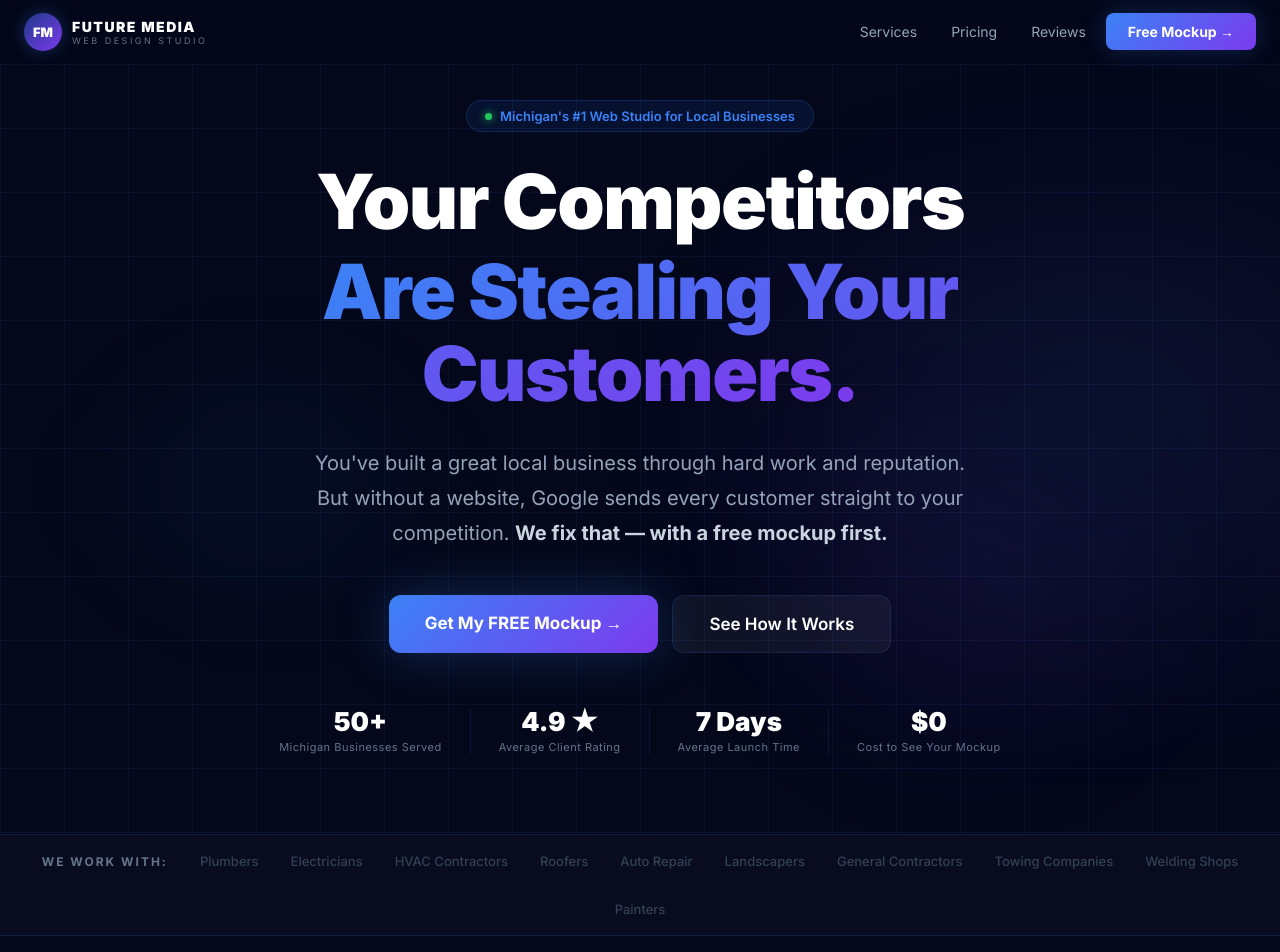
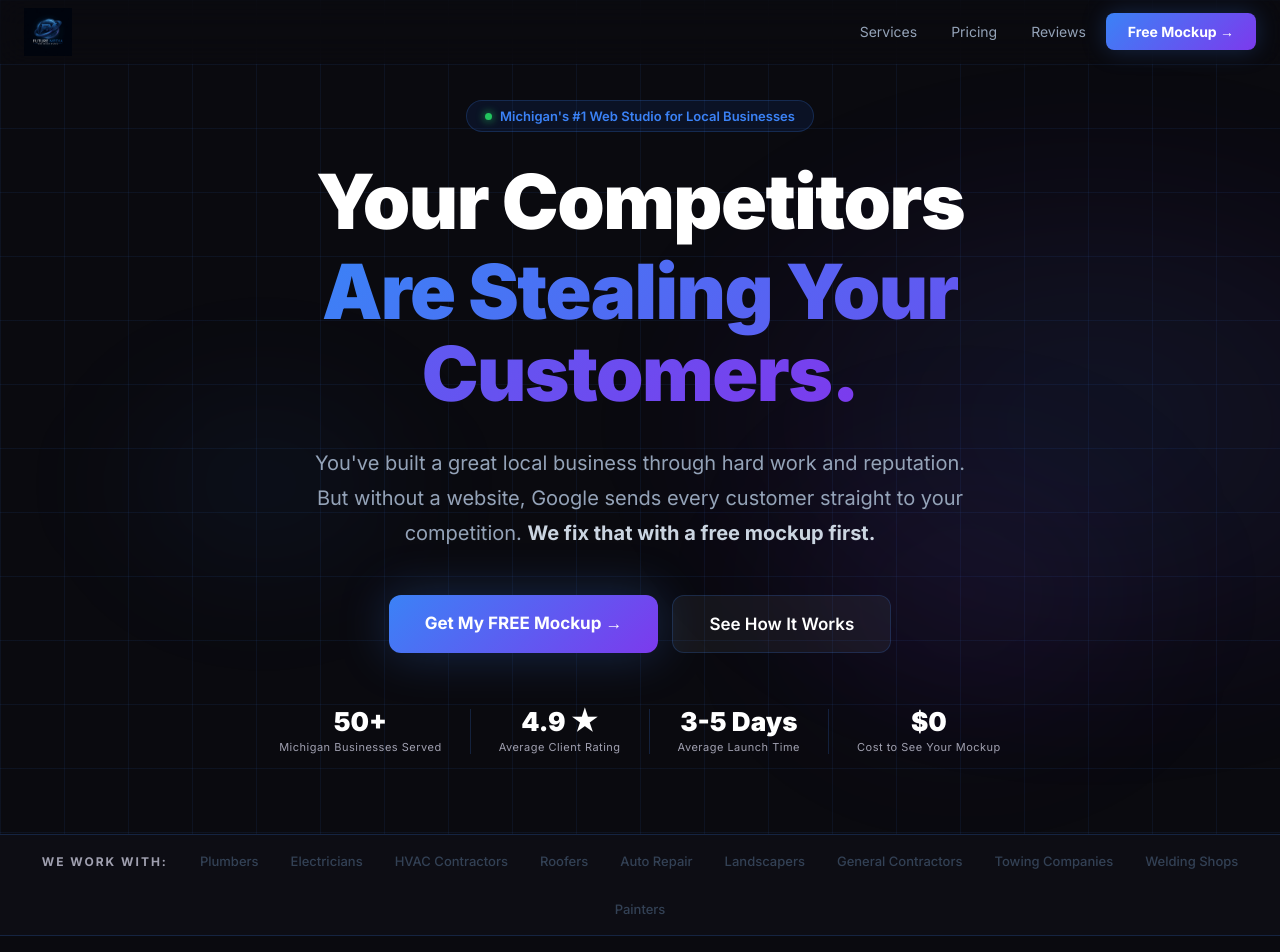
Before and after one commit to davej6/futuremedia-website, a Next.js app: page / in a window 1280 px wide. Shown: the top 952 px of the page. Built offline with nearby package versions, Linux system fonts and the light colour scheme.

Commit message:
Dark theme, logo, no monthly fees, fixed timelines, removed AI dashes

```diff
--- a/app/globals.css
+++ b/app/globals.css
@@ -4,15 +4,15 @@ html { scroll-behavior: smooth; }
 
 body {
   font-family: 'Inter', 'Segoe UI', system-ui, sans-serif;
-  background: #04081a;
-  color: #e2e8f0;
+  background: #0a0a0f;
+  color: #ffffff;
   -webkit-font-smoothing: antialiased;
   -moz-osx-font-smoothing: grayscale;
 }
 
 input, textarea, button { font-family: inherit; }
 
-input::placeholder { color: #334155; }
+input::placeholder { color: #4a4a6a; }
 
 a { transition: opacity 0.15s; }
 a:hover { opacity: 0.85; }
@@ -68,5 +68,5 @@ input:focus {
 
 /* Scrollbar */
 ::-webkit-scrollbar { width: 6px; }
-::-webkit-scrollbar-track { background: #04081a; }
-::-webkit-scrollbar-thumb { background: #1e3a8a; border-radius: 3px; }
+::-webkit-scrollbar-track { background: #0a0a0f; }
+::-webkit-scrollbar-thumb { background: #1a3aaf; border-radius: 3px; }
--- a/app/page.tsx
+++ b/app/page.tsx
@@ -4,10 +4,10 @@ import { useState, useEffect, useRef } from 'react'
 // ─── BRAND TOKENS ───────────────────────────────────────────────
 const B  = '#3b82f6'   // electric blue
 const P  = '#7c3aed'   // purple
-const BG = '#04081a'   // deep space
-const C  = 'rgba(255,255,255,0.03)'  // card bg
-const E  = 'rgba(59,130,246,0.14)'   // border
-const M  = '#64748b'   // muted
+const BG = '#0a0a0f'   // deep space
+const C  = '#13131e'   // card bg
+const E  = 'rgba(59,130,246,0.2)'    // border
+const M  = '#a0a0b0'   // muted
 
 // ─── DATA ───────────────────────────────────────────────────────
 const TESTIMONIALS = [
@@ -23,40 +23,40 @@ const SERVICES = [
   { icon: '🌐', title: 'Custom Website Design', sub: 'From $499', desc: 'Mobile-first, lightning-fast websites built to rank on Google and turn visitors into customers. Every site is built from scratch for your specific business.' },
   { icon: '📈', title: 'Local SEO & Google Rankings', sub: 'Included Free', desc: 'We optimize your site so you show up when people search "plumber near me" or "electrician in [your city]". Own your local market.' },
   { icon: '⭐', title: 'Google Reviews Growth', sub: 'Included Free', desc: 'We set up systems that automatically collect more 5-star reviews — making your business the obvious choice over competitors.' },
-  { icon: '🔧', title: 'Hosting & Maintenance', sub: '$79/mo', desc: 'We handle everything. Hosting, updates, security, SSL, and support. You focus on your trade, we handle your web presence.' },
+  { icon: '🔧', title: 'Hosting & Maintenance', sub: '1 Year Free', desc: 'First year of hosting included free with every package. Fast, secure, and fully managed so you never have to think about it.' },
 ]
 
 const STEPS = [
   { n: '01', title: 'Get a Free Mockup',   desc: 'We design a real visual mockup of your website for free. No commitment, no credit card, no risk.' },
-  { n: '02', title: 'We Build It Fast',    desc: 'Once you approve, our team builds your site in 7–14 days. Professional, fast, and done right the first time.' },
+  { n: '02', title: 'We Build It Fast',    desc: 'Once you approve, our team builds your site in 3-5 days. Professional, fast, and done right the first time.' },
   { n: '03', title: 'Your Phone Rings',    desc: 'Your site goes live, ranks on Google, and customers start calling. That\'s the whole point.' },
 ]
 
 const PRICING = [
   {
     name: 'Starter', price: '$499', sub: 'one-time payment',
-    features: ['Custom 5-page website', 'Mobile responsive design', 'Google Maps integration', 'Contact form + click-to-call', 'Basic on-page SEO', '1 revision round', '14-day delivery'],
+    features: ['Custom 5-page website', 'Mobile responsive design', 'Google Maps integration', 'Contact form + click-to-call', 'Basic on-page SEO', '1 revision round', '3-5 day delivery'],
     cta: 'Get Started', hot: false,
   },
   {
     name: 'Pro', price: '$999', sub: 'one-time payment', badge: 'Most Popular',
-    features: ['Custom 8-page website', 'Full local SEO setup', 'Google Business optimization', 'Review collection system', 'Speed optimization', '3 revision rounds', '30-day post-launch support'],
+    features: ['Custom 8-page website', 'Full local SEO setup', 'Google Business optimization', 'Review collection system', 'Speed optimization', '3 revision rounds', '5-7 day delivery', '30-day post-launch support'],
     cta: 'Get Free Mockup', hot: true,
   },
   {
     name: 'Elite', price: '$1,999', sub: 'one-time payment',
-    features: ['Custom 15+ page website', 'Advanced SEO + blog setup', 'Monthly content updates', 'Google Ads campaign setup', 'Analytics dashboard', 'Unlimited revisions', '90-day priority support'],
+    features: ['Custom 15+ page website', 'Advanced SEO + blog setup', 'Regular content updates included', 'Google Ads campaign setup', 'Analytics dashboard', 'Unlimited revisions', '90-day priority support'],
     cta: "Let's Talk", hot: false,
   },
 ]
 
 const FAQS = [
-  { q: 'How long does it take?',             a: 'Most websites are live in 7–14 days. We work fast because we know your time is money.' },
+  { q: 'How long does it take?',             a: 'Most websites are live in 3-5 days. We work fast because we know your time is money.' },
   { q: 'What\'s this "free mockup" thing?',  a: 'Before you pay a single dollar, we build you a real visual mockup of your website. You approve it, then we build it. Zero risk.' },
   { q: 'Do I own my website?',               a: '100% yes. You own the domain, the content, and all the code. We build it for you and hand over the keys.' },
   { q: 'Will I rank on Google?',             a: 'That\'s the whole point. Every site we build includes local SEO so you rank when people in your city search for your service.' },
-  { q: 'I\'m not tech-savvy — is that ok?', a: 'Completely fine. You don\'t touch a thing. We handle all updates, hosting, and maintenance. Just call us when you need a change.' },
-  { q: 'How much does hosting cost?',        a: 'Our hosting + maintenance plan is $79/month and covers everything — hosting, SSL, updates, backups, and support.' },
+  { q: 'Is that ok if I\'m not tech-savvy?', a: 'Completely fine. You don\'t touch a thing. We handle all updates, hosting, and maintenance. Just reach out when you need a change.' },
+  { q: 'Are there any monthly fees?',        a: 'No monthly fees ever. All packages are one-time payments. You own your site outright. The only optional recurring cost is hosting after year one, which you can handle yourself or we can manage for a small flat fee.' },
 ]
 
 const PROBLEMS = [
@@ -64,7 +64,7 @@ const PROBLEMS = [
   { bad: true,  text: 'No way to show off your Google Reviews online' },
   { bad: true,  text: 'Customers can\'t find your phone number after hours' },
   { bad: true,  text: 'Competitors with basic sites are outranking and outearning you' },
-  { bad: false, text: 'Future Media fixes ALL of this — guaranteed' },
+  { bad: false, text: 'Future Media fixes ALL of this, guaranteed' },
 ]
 
 // ─── HELPERS ────────────────────────────────────────────────────
@@ -115,7 +115,7 @@ function Navbar() {
     <nav style={{
       position: 'fixed', top: 0, left: 0, right: 0, zIndex: 200,
       height: 64,
-      background: scrolled ? 'rgba(4,8,26,0.96)' : 'rgba(4,8,26,0.6)',
+      background: scrolled ? 'rgba(10,10,15,0.97)' : 'rgba(10,10,15,0.6)',
       backdropFilter: 'blur(16px)',
       borderBottom: `1px solid ${scrolled ? E : 'transparent'}`,
       transition: 'all 0.3s',
@@ -123,12 +123,8 @@ function Navbar() {
       display: 'flex', alignItems: 'center', justifyContent: 'space-between',
     }}>
       {/* Logo */}
-      <div style={{ display: 'flex', alignItems: 'center', gap: 10 }}>
-        <div style={{ width: 38, height: 38, borderRadius: '50%', background: `linear-gradient(135deg,#1e3a8a,${P})`, display: 'flex', alignItems: 'center', justifyContent: 'center', fontWeight: 900, fontSize: 13, color: '#fff', boxShadow: `0 0 16px ${B}50`, flexShrink: 0 }}>FM</div>
-        <div>
-          <div style={{ fontWeight: 900, fontSize: 14, letterSpacing: 1.5, color: '#fff' }}>FUTURE MEDIA</div>
-          <div style={{ fontSize: 9, color: M, letterSpacing: 2.5, textTransform: 'uppercase' }}>Web Design Studio</div>
-        </div>
+      <div style={{ display: 'flex', alignItems: 'center' }}>
+        <img src="/logo.jpg" alt="Future Media" style={{ height: '48px', width: 'auto' }} />
       </div>
       {/* Links + CTA */}
       <div style={{ display: 'flex', alignItems: 'center', gap: 6 }}>
@@ -168,7 +164,7 @@ function Hero() {
         </h1>
 
         <p style={{ fontSize: 'clamp(16px,2vw,20px)', color: '#94a3b8', maxWidth: 660, margin: '0 auto 44px', lineHeight: 1.75 }}>
-          You've built a great local business through hard work and reputation. But without a website, Google sends every customer straight to your competition. <strong style={{ color: '#cbd5e1' }}>We fix that — with a free mockup first.</strong>
+          You've built a great local business through hard work and reputation. But without a website, Google sends every customer straight to your competition. <strong style={{ color: '#cbd5e1' }}>We fix that with a free mockup first.</strong>
         </p>
 
         {/* CTAs */}
@@ -183,7 +179,7 @@ function Hero() {
 
         {/* Stats */}
         <div style={{ display: 'flex', gap: 0, justifyContent: 'center', flexWrap: 'wrap' }}>
-          {[['50+','Michigan Businesses Served'],['4.9 ★','Average Client Rating'],['7 Days','Average Launch Time'],['$0','Cost to See Your Mockup']].map(([n, l], i) => (
+          {[['50+','Michigan Businesses Served'],['4.9 ★','Average Client Rating'],['3-5 Days','Average Launch Time'],['$0','Cost to See Your Mockup']].map(([n, l], i) => (
             <div key={l} style={{ padding: '0 28px', borderRight: i < 3 ? `1px solid ${E}` : 'none', textAlign: 'center' }}>
               <div style={{ fontSize: 26, fontWeight: 900, color: '#fff', lineHeight: 1 }}>{n}</div>
               <div style={{ fontSize: 11, color: M, marginTop: 5, letterSpacing: 0.5 }}>{l}</div>
@@ -199,7 +195,7 @@ function Hero() {
 function TrustStrip() {
   const trades = ['Plumbers','Electricians','HVAC Contractors','Roofers','Auto Repair','Landscapers','General Contractors','Towing Companies','Welding Shops','Painters']
   return (
-    <div style={{ background: 'rgba(255,255,255,0.015)', borderTop: `1px solid ${E}`, borderBottom: `1px solid ${E}`, padding: '18px 24px', overflow: 'hidden' }}>
+    <div style={{ background: '#0d0d14', borderTop: `1px solid ${E}`, borderBottom: `1px solid ${E}`, padding: '18px 24px', overflow: 'hidden' }}>
       <div style={{ display: 'flex', alignItems: 'center', justifyContent: 'center', gap: 32, flexWrap: 'wrap' }}>
         <span style={{ color: M, fontSize: 12, fontWeight: 700, textTransform: 'uppercase', letterSpacing: 2, flexShrink: 0 }}>We work with:</span>
         {trades.map(t => <span key={t} style={{ color: '#334155', fontSize: 13, fontWeight: 500, whiteSpace: 'nowrap' }}>{t}</span>)}
@@ -243,7 +239,7 @@ function Problem() {
 // ─── SERVICES ────────────────────────────────────────────────────
 function Services() {
   return (
-    <section id="services" style={{ padding: '80px 24px', background: 'rgba(255,255,255,0.012)' }}>
+    <section id="services" style={{ padding: '80px 24px', background: '#0d0d14' }}>
       <div style={{ maxWidth: 1120, margin: '0 auto' }}>
         <div style={{ textAlign: 'center', marginBottom: 56 }}>
           <SectionLabel>What We Do</SectionLabel>
@@ -296,7 +292,7 @@ function HowItWorks() {
 // ─── TESTIMONIALS ────────────────────────────────────────────────
 function Testimonials() {
   return (
-    <section id="reviews" style={{ padding: '100px 24px', background: 'rgba(255,255,255,0.012)' }}>
+    <section id="reviews" style={{ padding: '100px 24px', background: '#111118' }}>
       <div style={{ maxWidth: 1120, margin: '0 auto' }}>
         <div style={{ textAlign: 'center', marginBottom: 56 }}>
           <SectionLabel>Real Results</SectionLabel>
@@ -466,17 +462,13 @@ function Contact() {
 // ─── FOOTER ──────────────────────────────────────────────────────
 function Footer() {
   return (
-    <footer style={{ borderTop: `1px solid ${E}`, padding: '48px 24px 32px', background: 'rgba(0,0,0,0.2)' }}>
+    <footer style={{ borderTop: `1px solid ${E}`, padding: '48px 24px 32px', background: '#060608' }}>
       <div style={{ maxWidth: 1120, margin: '0 auto' }}>
         <div style={{ display: 'flex', justifyContent: 'space-between', flexWrap: 'wrap', gap: 32, marginBottom: 40 }}>
           {/* Brand */}
           <div style={{ maxWidth: 280 }}>
-            <div style={{ display: 'flex', alignItems: 'center', gap: 10, marginBottom: 14 }}>
-              <div style={{ width: 36, height: 36, borderRadius: '50%', background: `linear-gradient(135deg,#1e3a8a,${P})`, display: 'flex', alignItems: 'center', justifyContent: 'center', fontWeight: 900, fontSize: 12, color: '#fff' }}>FM</div>
-              <div>
-                <div style={{ fontWeight: 900, fontSize: 13, letterSpacing: 1.5, color: '#fff' }}>FUTURE MEDIA</div>
-                <div style={{ fontSize: 9, color: M, letterSpacing: 2, textTransform: 'uppercase' }}>Web Design Studio</div>
-              </div>
+            <div style={{ marginBottom: 14 }}>
+              <img src="/logo.jpg" alt="Future Media" style={{ height: '48px', width: 'auto' }} />
             </div>
             <p style={{ color: M, fontSize: 13, lineHeight: 1.7 }}>Michigan's web design studio for local tradespeople and small businesses. We build sites that rank and convert.</p>
           </div>
@@ -500,7 +492,7 @@ function Footer() {
           </div>
         </div>
         <div style={{ borderTop: `1px solid ${E}`, paddingTop: 24, display: 'flex', justifyContent: 'space-between', alignItems: 'center', flexWrap: 'wrap', gap: 12 }}>
-          <p style={{ color: '#1e293b', fontSize: 13, margin: 0 }}>© 2025 Future Media Web Design Studio. All rights reserved.</p>
+          <p style={{ color: '#a0a0b0', fontSize: 13, margin: 0 }}>© 2025 Future Media Web Design Studio. All rights reserved.</p>
           <div style={{ display: 'flex', alignItems: 'center', gap: 6 }}>
             <Stars />
             <span style={{ color: M, fontSize: 12 }}>4.9/5 from 50+ Michigan businesses</span>
```
Also changed, not shown: public/logo.jpg (added).
